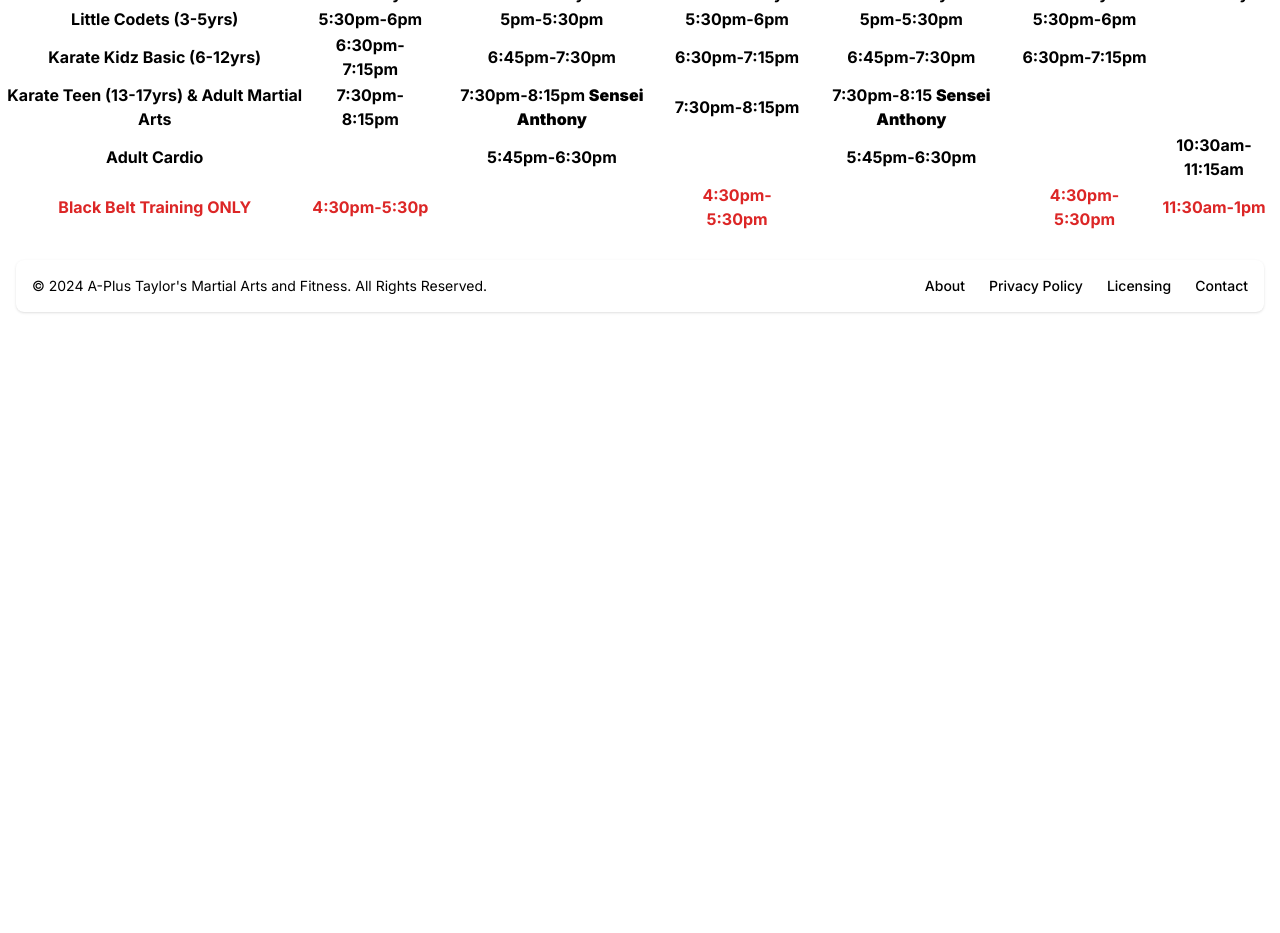
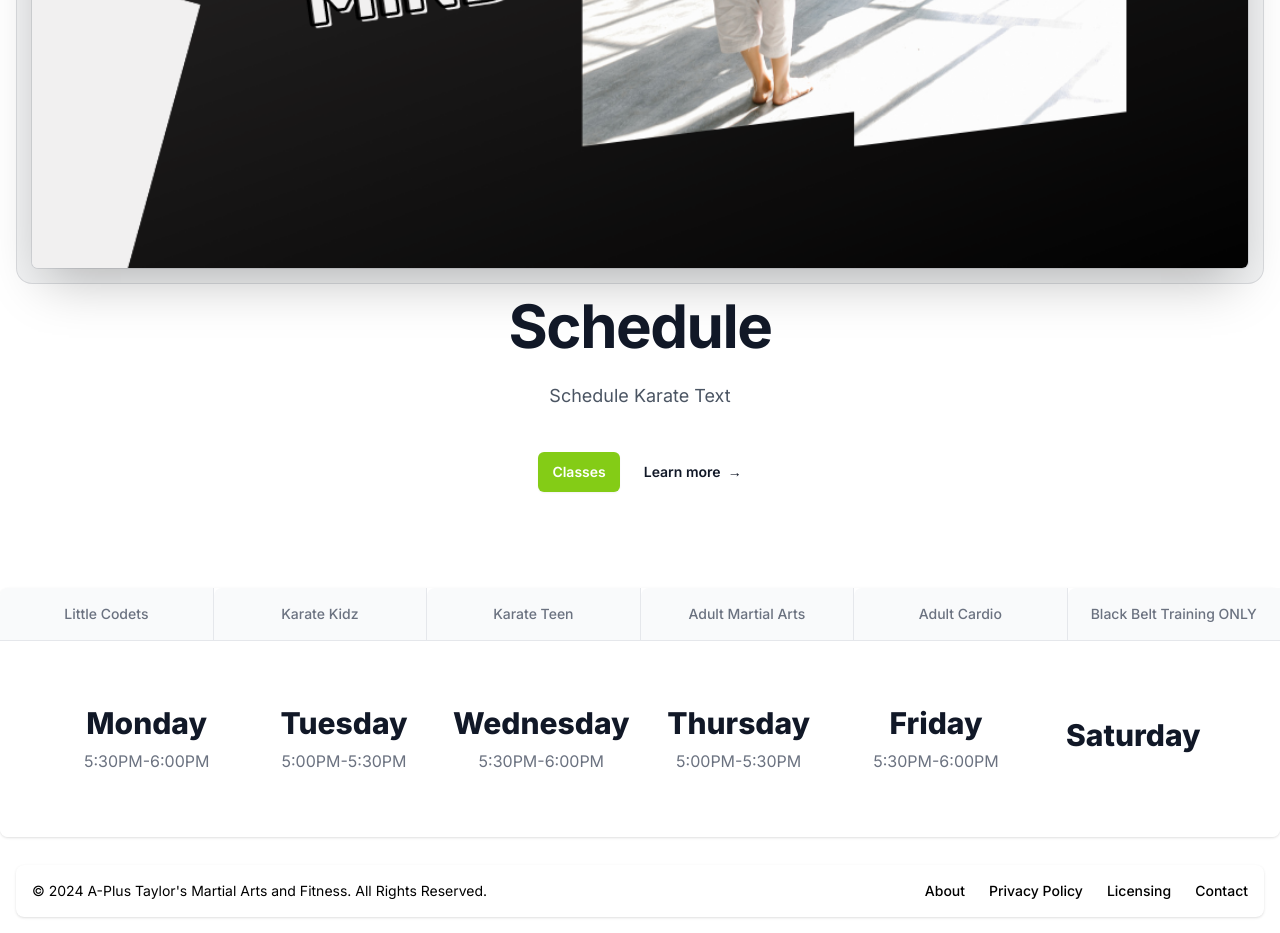
Before and after one commit to DoveCoder/woodlawn, a Next.js app: page /schedule in a window 1280 px wide. Shown: the part 1140-2073 px from the top of the page. Before the commit the page ends 1468 px from the top, so only its background shows below. Built offline with nearby package versions, Linux system fonts and the light colour scheme.

Commit message:
added dynamic schedule

```diff
--- a/src/app/components/Hero/PageHero/index.tsx
+++ b/src/app/components/Hero/PageHero/index.tsx
@@ -6,7 +6,7 @@ const PageHero = () => {
           <div className="flow-root mb-7">
             <div
               className="-m-2 rounded-xl bg-gray-900/5 p-2 ring-1 ring-inset ring-gray-900/10 lg:-m-4 lg:rounded-2xl lg:p-4">
-              <img src="/images/heroImg.png" width="2432" height="1442" className="rounded-md shadow-2xl ring-1 ring-gray-900/10" />
+              <img src="/images/schedule.png" width="2432" height="1442" className="rounded-md shadow-2xl ring-1 ring-gray-900/10" />
             </div>
           </div>
           <div className="mx-auto max-w-2xl text-center">
--- /dev/null
+++ b/src/app/components/Schedule/scheduleCard.tsx
@@ -0,0 +1,71 @@
+"use client"
+import {CLASSES, HEADER, TIMES} from "@/app/constants/schedule";
+import {useEffect, useState} from "react";
+
+const ScheduleCard = () => {
+  const [times, setTimes] = useState([]);
+
+  const showTimes = (id:number) => {
+    TIMES.filter((time) => {
+      if (time.id === id) {
+        setTimes(times => time.time)
+        console.log(times)
+      }
+    })
+  }
+
+  const onChangeHandler = (e) => {
+    const index = e.target.selectedIndex;
+    const el = e.target.childNodes[index];
+    const option: number = el.getAttribute('id');
+
+    console.log(Number(option))
+    showTimes(Number(option))
+  }
+
+  useEffect(() => {
+    showTimes(1)
+  }, []);
+
+  return (
+    <>
+      <div className="w-full bg-white border-gray-200 rounded-lg shadow">
+        <div className="sm:hidden">
+          <select
+            onChange={onChangeHandler}
+            className="bg-gray-50 border-0 border-b border-gray-200 text-gray-900 text-sm rounded-t-lg focus:ring-blue-500 focus:border-blue-500 block w-full p-2.5"
+          >
+            {CLASSES.map((c) => (
+              <option key={c.id} id={c.id.toString()}>{c.class}</option>
+              ))}
+          </select>
+        </div>
+        <ul className="hidden text-sm font-medium text-center text-gray-500 divide-x divide-gray-200 rounded-lg sm:flex rtl:divide-x-reverse">
+          {CLASSES.map((c) => (
+            <li key={c.id} className="w-full">
+              <button
+                onClick={() => showTimes(c.id)}
+                className="inline-block w-full p-4 rounded-ss-lg bg-gray-50 hover:bg-gray-100 focus:outline-none">
+                {c.class}
+              </button>
+            </li>
+          ))}
+        </ul>
+        <div className="border-t border-gray-200">
+          <div className="p-4 bg-white rounded-lg md:p-8">
+            <div className="grid max-w-screen-xl grid-cols-2 gap-8 p-4 mx-auto text-gray-900 sm:grid-cols-3 xl:grid-cols-6 sm:p-8">
+              {times.map((time, i) => (
+                <div key={`${time}/${i}`} className="flex flex-col items-center justify-center">
+                  <p className="mb-2 text-3xl font-extrabold">{HEADER[i].day}</p>
+                  <p className="text-gray-500">{time}</p>
+                </div>
+              ))}
+            </div>
+          </div>
+        </div>
+      </div>
+    </>
+  );
+}
+
+export default ScheduleCard;
--- /dev/null
+++ b/src/app/constants/schedule.ts
@@ -0,0 +1,26 @@
+export const HEADER = [
+  {id: 1, day: "Monday"},
+  {id: 2, day: "Tuesday"},
+  {id: 3, day: "Wednesday"},
+  {id: 4, day: "Thursday"},
+  {id: 5, day: "Friday"},
+  {id: 6, day: "Saturday"}
+];
+
+export const CLASSES = [
+  { id: 1, class: "Little Codets", age: "3- 5" },
+  { id: 2, class: "Karate Kidz", age: "6 - 12" },
+  { id: 3, class: "Karate Teen", age: "13 - 17" },
+  { id: 4, class: "Adult Martial Arts", age: "18 & up" },
+  { id: 5, class: "Adult Cardio", age: "18 & up" },
+  { id: 6, class: "Black Belt Training ONLY", age: "n/a" },
+]
+
+export const TIMES = [
+  {id: 1, time: ["5:30PM-6:00PM", "5:00PM-5:30PM","5:30PM-6:00PM", "5:00PM-5:30PM", "5:30PM-6:00PM", ""]},
+  {id: 2, time: ["6:30PM-7:15PM", "6:45PM-7:30PM","6:30PM-7:15PM", "6:45PM-7:30PM", "6:30PM-7:15PM", ""]},
+  {id: 3, time: ["5:30PM-6:00PM", "5:00PM-5:30PM","5:30PM-6:00PM", "5:00PM-5:30PM", "5:30PM-6:00PM", ""]},
+  {id: 4, time: ["7:30PM-8:15PM", "7:30PM-8:15PM","7:30PM-8:15PM", "7:30PM-8:15PM", "", ""]},
+  {id: 5, time: ["7:30PM-8:15PM", "7:30PM-8:15PM","7:30PM-8:15PM", "7:30PM-8:15PM", "", ""]},
+  {id: 6, time: ["4:30PM-5:30PM", "","4:30PM-5:30PM", "", "5:30PM-6:00PM", "11:00AM-1:00PM"]},
+]
--- a/src/app/layout.tsx
+++ b/src/app/layout.tsx
@@ -7,7 +7,7 @@ import Footer from "@/app/components/Footer";
 const inter = Inter({ subsets: ["latin"] });
 
 export const metadata: Metadata = {
-  title: "Create Next App",
+  title: "A-Plus Taylor's Martial Arts and Fitness",
   description: "Generated by create next app",
 };
 
--- a/src/app/schedule/page.tsx
+++ b/src/app/schedule/page.tsx
@@ -1,5 +1,6 @@
 import PageHero from "@/app/components/Hero/PageHero";
 import Table from "@/app/components/Hero/Table";
+import ScheduleCard from "@/app/components/Schedule/scheduleCard";
 
 export default function Page() {
   return (
@@ -7,8 +8,11 @@ export default function Page() {
       <section>
         <PageHero />
       </section>
+      <section className="hidden">
+        <Table />
+      </section>
       <section>
-        <Table />
+        <ScheduleCard />
       </section>
     </>
   )
```
Also changed, not shown: public/images/schedule.png (added), src/constants/schedule.ts (deleted).
